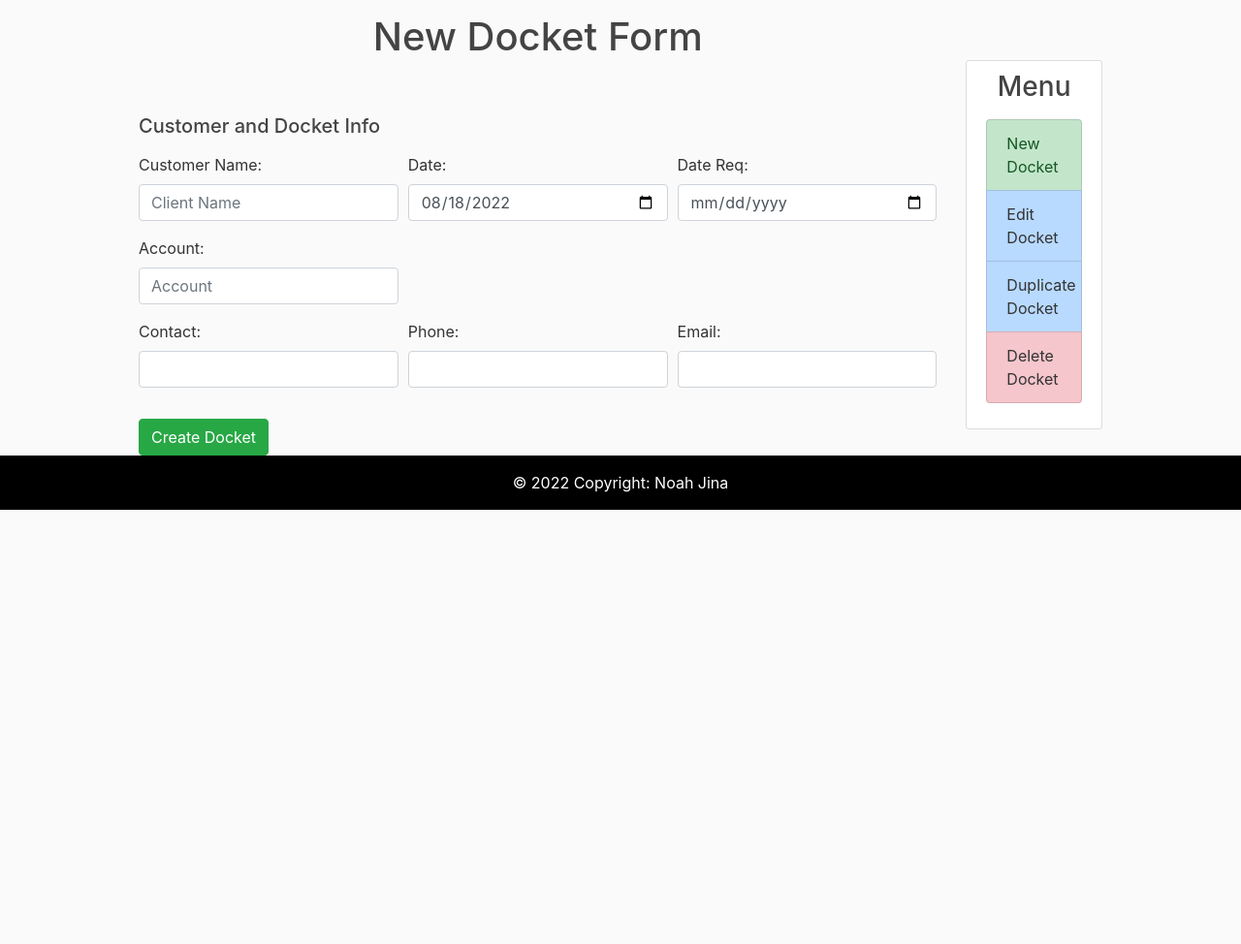
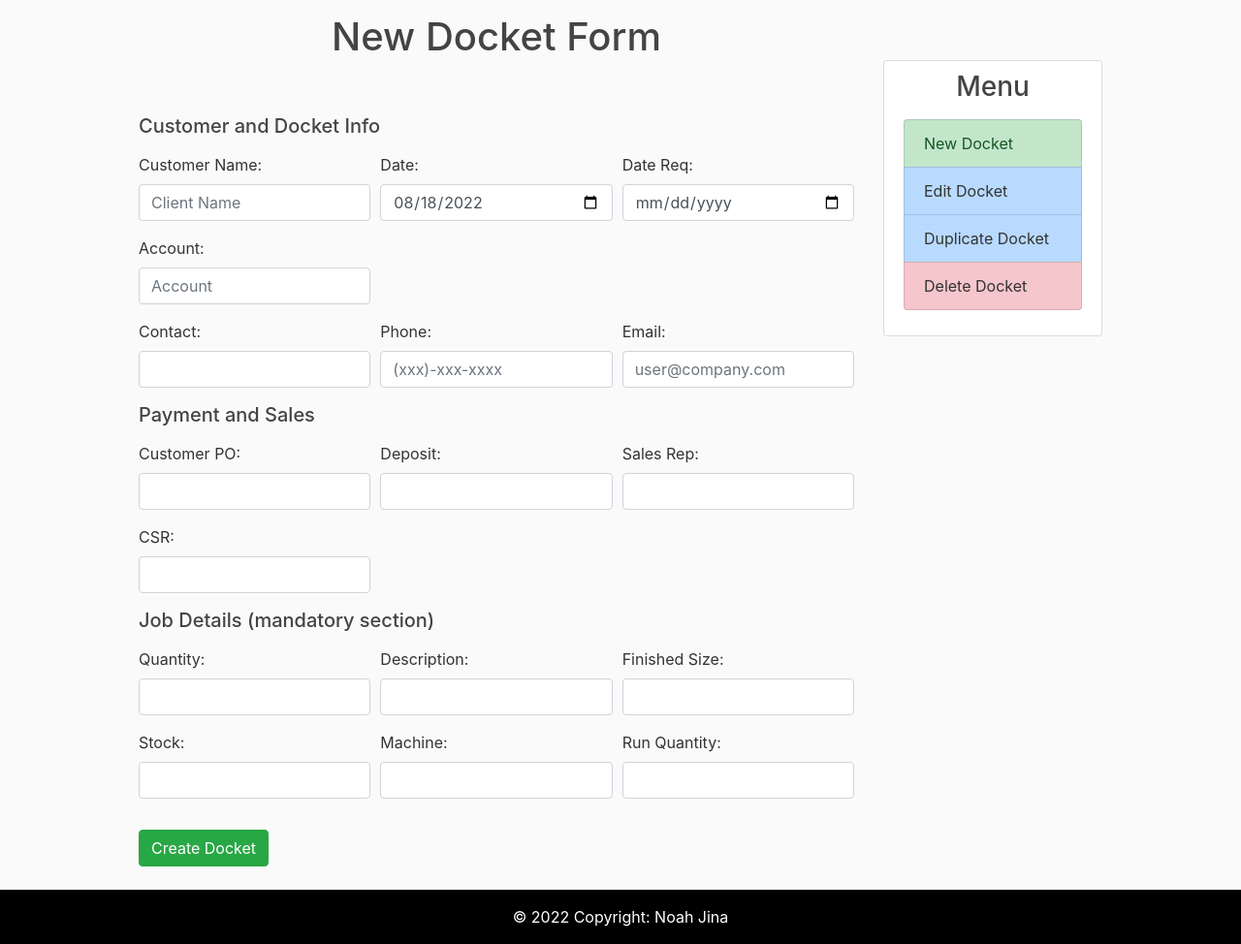
Before and after one commit to noahj9/StockDock, a Django app: page /dockets/new/ in a window 1280 px wide. Shown: the part 66-1040 px from the top of the page at 97% size. Before the commit the page ends 592 px from the top, so only its background shows below. Run offline with Django 4.2, Linux system fonts and the light colour scheme; the visitor is signed in with stand-in values (Sample User, id 1).

Commit message:
docket form and migrations
updated docket form fields
made all migrations for surface compat

```diff
--- a/webApp_PrintSoftware/Dockets/forms.py
+++ b/webApp_PrintSoftware/Dockets/forms.py
@@ -20,8 +20,8 @@ class NewDocketForm(ModelForm): #model form for new docket
             'date_required': DatePickerInput(attrs={'class': 'form-control'}),
             'contact': forms.TextInput(attrs={'class':'form-control'}),
             'account': forms.TextInput(attrs={'class':'form-control', 'placeholder':'Account'}),
-            'phone': forms.TextInput(attrs={'class':'form-control'}),
-            'email': forms.TextInput(attrs={'class':'form-control'}),
+            'phone': forms.TextInput(attrs={'class':'form-control', 'placeholder':'(xxx)-xxx-xxxx'}),
+            'email': forms.TextInput(attrs={'class':'form-control', 'placeholder':'user@company.com'}),
             'terms': forms.TextInput(attrs={'class':'form-control'}),
             'customer_PO': forms.TextInput(attrs={'class':'form-control'}),
             'deposit': forms.TextInput(attrs={'class':'form-control'}),
--- a/webApp_PrintSoftware/Dockets/static/dockets/main.css
+++ b/webApp_PrintSoftware/Dockets/static/dockets/main.css
@@ -102,7 +102,7 @@ display: block;
 }
 
 a.menu-link:hover {
-  font-weight: 750;
+  font-weight: 500;
 }
 
 .container-fluid {
--- a/webApp_PrintSoftware/Dockets/templates/dockets/base.html
+++ b/webApp_PrintSoftware/Dockets/templates/dockets/base.html
@@ -48,7 +48,7 @@
     <!-- Right Side Menu bar -->
     <main role="main" class="container-fluid">
         <div class="row">
-        <div class="col-md-10">
+        <div class="col-md-9">
             {% if messages %}
                 {% for message in messages %}
                     <div class="alert alert-{{ message.tags }}">
@@ -58,7 +58,7 @@
             {% endif %}
             {% block content %}{% endblock %}
         </div>
-        <div class="col-md-2">
+        <div class="col-md-3">
             <br></br>
             <div class="content-section">
                 <center><h3>Menu</h3></center>
--- a/webApp_PrintSoftware/Dockets/templates/dockets/new.html
+++ b/webApp_PrintSoftware/Dockets/templates/dockets/new.html
@@ -46,9 +46,69 @@
             </div>
         </div>
 
+        <h5>Payment and Sales</h5>
+        <p></p>
+        <div class="form-row">
+            <div class="form-group col-md-4">
+                <label>Customer PO: </label>
+                {{ form.customer_PO  }}
+            </div>
+            <div class="form-group col-md-4">
+                <label>Deposit: </label>
+                {{ form.deposit }}
+            </div>
+            <div class="form-group col-md-4">
+                <label>Sales Rep: </label>
+                {{ form.rep  }}
+            </div>
+        </div>
+
+        <div class="form-row">
+            <div class="form-group col-md-4">
+                <label>CSR: </label>
+                {{ form.csr }}
+            </div>
+        </div>
+
+        <h5>Job Details (mandatory section)</h5>
+        <p></p>
+        <div class="form-row">
+            <div class="form-group col-md-4">
+                <label>Quantity: </label>
+                {{ form.quantity_1  }}
+            </div>
+            <div class="form-group col-md-4">
+                <label>Description: </label>
+                {{ form.description_1 }}
+            </div>
+            <div class="form-group col-md-4">
+                <label>Finished Size: </label>
+                {{ form.finished_size_1  }}
+            </div>
+        </div>
+        <div class="form-row">
+            <div class="form-group col-md-4">
+                <label>Stock: </label>
+                {{ form.stock_1  }}
+            </div>
+            <div class="form-group col-md-4">
+                <label>Machine: </label>
+                {{ form.machine_1 }}
+            </div>
+            <div class="form-group col-md-4">
+                <label>Run Quantity: </label>
+                {{ form.run_quantity_1  }}
+            </div>
+        </div>
+
+
+
+
+
     </div>
 
         <input type="submit" value="Create Docket" class="btn btn-success">
+        <br></br>
 
 
     </form>
```
Also changed, not shown: webApp_PrintSoftware/Dockets/migrations/0006_alter_docket_date.py (added).
